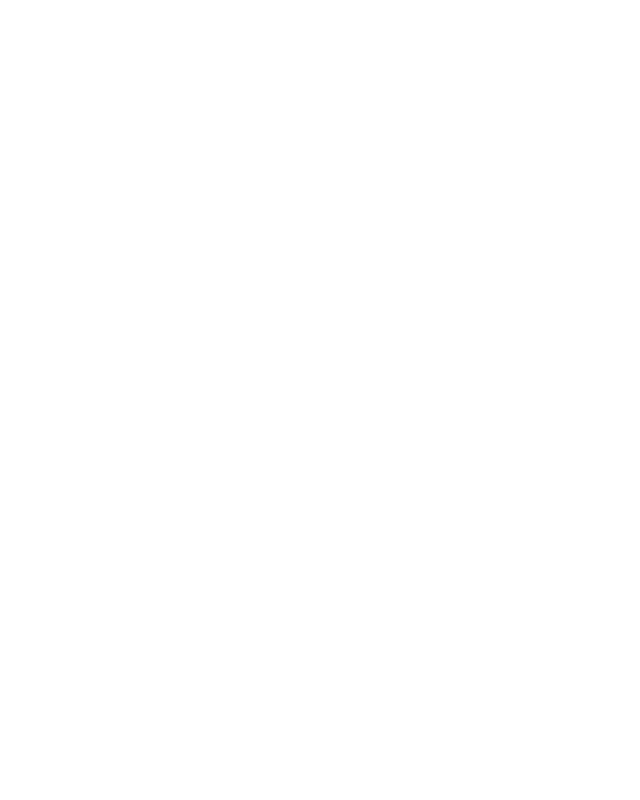
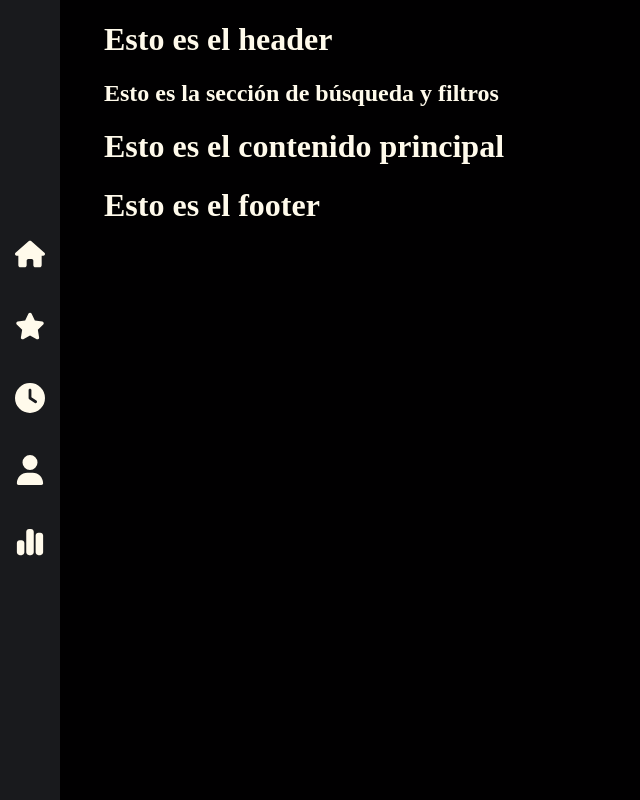
Before and after one commit to AdrianRgGit/tokio_final_project, a Django app: page / in a window 1280 px wide. Before the commit the part shown is empty. Shown: the whole page, without its empty margins (0-640 px from the left). Run offline with Django 5.2, Linux system fonts and the light colour scheme.

Commit message:
hecho el sidebar y variables css

```diff
--- /dev/null
+++ b/core/static/core/main.css
@@ -0,0 +1,21 @@
+:root {
+  --primary-color: #1088f0;
+  --secondary-color: #70138e;
+  --tertiary-color: #5a2ea5;
+
+  --background-color: #161616;
+
+  --white-color: #fffaeb;
+  --gray-color: #738799;
+  --black-color: #161616;
+
+  --small-font: 0.5rem;
+  --medium-font: 1rem;
+  --large-font: 1.5rem;
+}
+
+body{
+    background-color: var(--background-color);
+    padding-left: 6rem;
+    color: var(--white-color);
+}
--- /dev/null
+++ b/core/static/core/sidebar.css
@@ -0,0 +1,37 @@
+:root {
+  --primary-color: #1088f0;
+  --secondary-color: #70138e;
+  --tertiary-color: #5a2ea5;
+
+  --background-color: #010001;
+
+  --white-color: #fffaeb;
+  --gray-color: #191A1D;
+  --black-color: #161616;
+
+  --small-font: 0.5rem;
+  --medium-font: 1rem;
+  --large-font: 1.5rem;
+}
+
+.sidebar-container {
+  height: 100%;
+  position: fixed;
+  top: 0;
+  left: 0;
+  background-color: var(--gray-color);
+  display: flex;
+  flex-direction: column;
+  justify-content: center;
+  gap: 8px;
+  align-items: center;
+}
+
+.sidebar-container a {
+  padding: 15px;
+  display: block;
+}
+
+.sidebar-container a:hover {
+  background-color: #333;
+}
--- a/core/templates/core/home.html
+++ b/core/templates/core/home.html
@@ -7,10 +7,68 @@
     <meta http-equiv="X-UA-Compatible" content="ie=edge">
     <title>Inicio | Moviing</title>
 
+    <link href="static/core/main.css" rel="stylesheet">
+    <link href="static/core/sidebar.css" rel="stylesheet">
+
     <!--Para cargar los elementos estáticos (local)-->
-    {% load static %}
+    <!--  De momento esto no me hace nada  -->
+    <!--    {% load static %}-->
 </head>
+
 <body>
+<!--Header-->
+<header>
+    <h1>Esto es el header</h1>
+</header>
+<!--SideNav-->
 
+<nav class="sidebar-container">
+    <a href="">
+        <svg xmlns="http://www.w3.org/2000/svg" height="30" width="30" viewBox="0 0 576 512"
+             fill="#fffaeb">
+            <path d="M575.8 255.5c0 18-15 32.1-32 32.1h-32l.7 160.2c0 2.7-.2 5.4-.5 8.1V472c0 22.1-17.9 40-40 40H456c-1.1 0-2.2 0-3.3-.1c-1.4 .1-2.8 .1-4.2 .1H416 392c-22.1 0-40-17.9-40-40V448 384c0-17.7-14.3-32-32-32H256c-17.7 0-32 14.3-32 32v64 24c0 22.1-17.9 40-40 40H160 128.1c-1.5 0-3-.1-4.5-.2c-1.2 .1-2.4 .2-3.6 .2H104c-22.1 0-40-17.9-40-40V360c0-.9 0-1.9 .1-2.8V287.6H32c-18 0-32-14-32-32.1c0-9 3-17 10-24L266.4 8c7-7 15-8 22-8s15 2 21 7L564.8 231.5c8 7 12 15 11 24z"/>
+        </svg>
+    </a>
+
+    <a href="favorite_movies/">
+        <svg xmlns="http://www.w3.org/2000/svg" height="30" width="30" viewBox="0 0 576 512" fill="#fffaeb">
+            <path d="M316.9 18C311.6 7 300.4 0 288.1 0s-23.4 7-28.8 18L195 150.3 51.4 171.5c-12 1.8-22 10.2-25.7 21.7s-.7 24.2 7.9 32.7L137.8 329 113.2 474.7c-2 12 3 24.2 12.9 31.3s23 8 33.8 2.3l128.3-68.5 128.3 68.5c10.8 5.7 23.9 4.9 33.8-2.3s14.9-19.3 12.9-31.3L438.5 329 542.7 225.9c8.6-8.5 11.7-21.2 7.9-32.7s-13.7-19.9-25.7-21.7L381.2 150.3 316.9 18z"/>
+        </svg>
+    </a>
+
+    <a href="history/">
+        <svg xmlns="http://www.w3.org/2000/svg" height="30" width="30" viewBox="0 0 512 512" fill="#fffaeb">
+            <path d="M256 0a256 256 0 1 1 0 512A256 256 0 1 1 256 0zM232 120V256c0 8 4 15.5 10.7 20l96 64c11 7.4 25.9 4.4 33.3-6.7s4.4-25.9-6.7-33.3L280 243.2V120c0-13.3-10.7-24-24-24s-24 10.7-24 24z"/>
+        </svg>
+    </a>
+
+    <a href="profile/">
+        <svg xmlns="http://www.w3.org/2000/svg" height="30" width="30" viewBox="0 0 448 512" fill="#fffaeb">
+            <path d="M224 256A128 128 0 1 0 224 0a128 128 0 1 0 0 256zm-45.7 48C79.8 304 0 383.8 0 482.3C0 498.7 13.3 512 29.7 512H418.3c16.4 0 29.7-13.3 29.7-29.7C448 383.8 368.2 304 269.7 304H178.3z"/>
+        </svg>
+    </a>
+
+    <a href="stats/">
+        <svg xmlns="http://www.w3.org/2000/svg" height="30" width="30" viewBox="0 0 448 512" fill="#fffaeb">
+            <path d="M160 80c0-26.5 21.5-48 48-48h32c26.5 0 48 21.5 48 48V432c0 26.5-21.5 48-48 48H208c-26.5 0-48-21.5-48-48V80zM0 272c0-26.5 21.5-48 48-48H80c26.5 0 48 21.5 48 48V432c0 26.5-21.5 48-48 48H48c-26.5 0-48-21.5-48-48V272zM368 96h32c26.5 0 48 21.5 48 48V432c0 26.5-21.5 48-48 48H368c-26.5 0-48-21.5-48-48V144c0-26.5 21.5-48 48-48z"/>
+        </svg>
+    </a>
+</nav>
+
+
+<!--Filtros-->
+<section>
+    <h1>Esto es la sección de búsqueda y filtros</h1>
+</section>
+
+<!--Main-->
+<main>
+    <h1>Esto es el contenido principal</h1>
+</main>
+
+<!--Footer-->
+<footer>
+    <h1>Esto es el footer</h1>
+</footer>
 </body>
 </html>
```
Also changed, not shown: core/static/core/aqui_van_los_css.css (deleted), core/templates/core/base.html (added).
